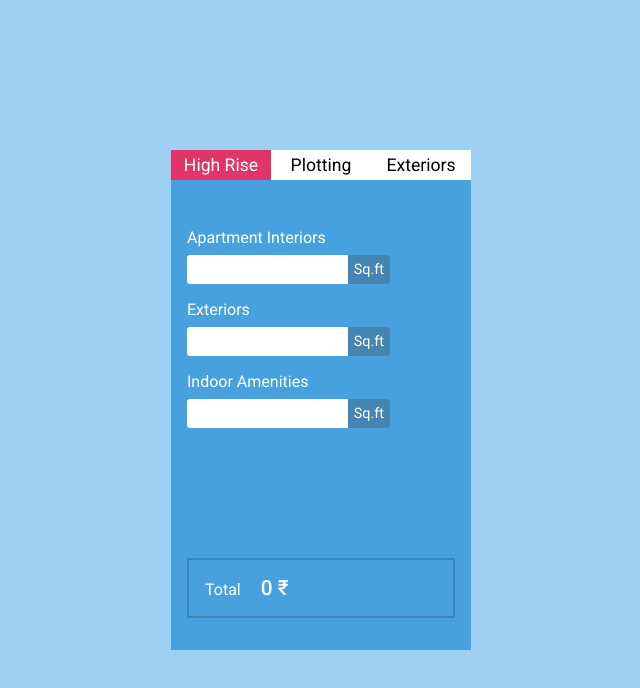
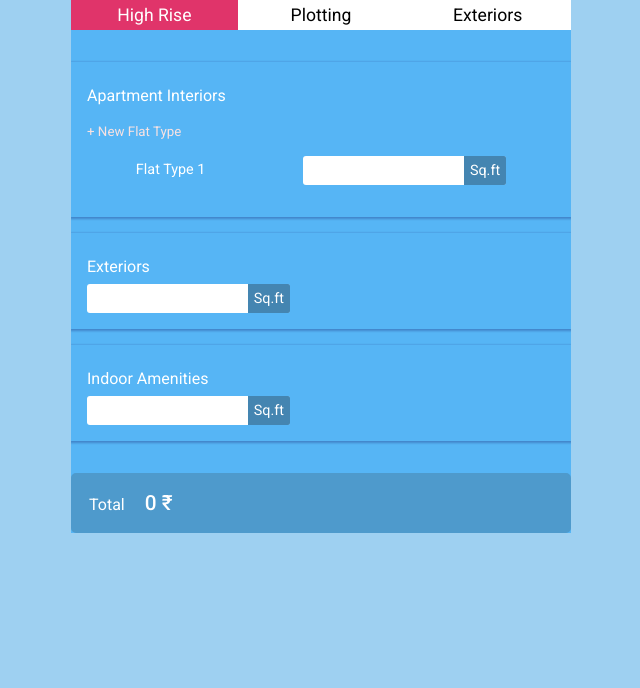
Before and after one commit to chaitanya360/cost-estimator, a plain HTML site: page index.html in a window 1280 px wide. Shown: the whole page, without its empty margins (319-959 px from the left). Drawn offline with Linux system fonts and the light colour scheme.

Commit message:
added add new flat type

```diff
--- a/index.html
+++ b/index.html
@@ -23,9 +23,15 @@
         <div class="tab-body tab-body-active" id="tab0-body">
           <div class="item">
             <div class="title">Apartment Interiors</div>
-            <div class="input-container">
-              <input class="input" type="number" id="hr_interiors" />
-              <span class="unit">Sq.ft</span>
+            <div class="flat-types" id="flat-types">
+              <button class="new-btn" id="new-btn">+ New Flat Type</button>
+              <div class="flat-type" id="flat-type">
+                <div class="flat-type-title">Flat Type 1</div>
+                <div class="input-container">
+                  <input class="input" type="number" id="hr_interiors_1" />
+                  <span class="unit">Sq.ft</span>
+                </div>
+              </div>
             </div>
           </div>
           <div class="item">
--- a/script.js
+++ b/script.js
@@ -1,16 +1,21 @@
 const tabContainer = document.getElementById("tab-container");
 let intervalId;
 let olderValue;
+let flatTypesCount = 1;
 
 const getElement = (id) => document.getElementById(id);
 const totalElement = getElement("overall_total");
+const newBtn = getElement("new-btn");
+const flatTypes = getElement("flat-types");
+const flatType = getElement("flat-type");
+
+// hr-interiors-1 hr_interiors-2 are two inputs for different types
 
 const inputs = [
   {
-    id: "hr_interiors",
-    element: getElement("hr_interiors"),
+    id: "hr_interiors-1",
+    element: getElement("hr_interiors_1"),
   },
-
   {
     id: "hr_exterirors",
     element: getElement("hr_exteriors"),
@@ -76,7 +81,6 @@ const onTabSelect = (e) => {
 };
 
 const handleInputValueChange = () => {
-  console.log(inputValues);
   let total = 0;
   Object.keys(inputValues).forEach((key, idx) => {
     value = inputValues[key];
@@ -87,8 +91,6 @@ const handleInputValueChange = () => {
 };
 
 const onInputFocusIn = (input) => {
-  console.log(input.id);
-
   intervalId = setInterval(() => {
     let value = input.element.value;
     if (value != olderValue) {
@@ -99,10 +101,34 @@ const onInputFocusIn = (input) => {
   }, 100);
 };
 
+const addNewFlatType = () => {
+  let clone = flatType.cloneNode(true);
+  let flatTypesInputs = clone.getElementsByTagName("input");
+  let newTitle = clone.getElementsByClassName("flat-type-title")[0];
+  let newInput = flatTypesInputs[0];
+
+  flatTypesCount++;
+  let newId = `hr_interiors_${flatTypesCount}`;
+  inputs.push({
+    id: newId,
+    element: newInput,
+  });
+  newInput.id = newId;
+  newInput.value = "";
+  newTitle.innerHTML = `Flat Type ${flatTypesCount}`;
+  flatTypes.append(clone);
+  addListenersForInputs();
+};
+
 tabContainer.addEventListener("click", onTabSelect);
-console.log(inputs[0].element);
 
-inputs.forEach((input) => {
-  input.element.addEventListener("focusin", () => onInputFocusIn(input));
-  input.element.addEventListener("focusout", () => clearInterval(intervalId));
-});
+const addListenersForInputs = () => {
+  inputs.forEach((input) => {
+    input.element.addEventListener("focusin", () => onInputFocusIn(input));
+    input.element.addEventListener("focusout", () => clearInterval(intervalId));
+  });
+};
+
+addListenersForInputs();
+
+newBtn.addEventListener("click", addNewFlatType);
--- a/style.css
+++ b/style.css
@@ -3,8 +3,8 @@
 
 :root {
   --clr-light-blue: #9ed0f1;
-  --clr-primary: #47a1df;
-  --clr-primary-darker: #3b86b8;
+  --clr-primary: #56b5f5;
+  --clr-primary-darker: #4e9acc;
   --clr-secondary: #e0346a;
   --clr-secondary-faded: #f8e2e2;
 }
@@ -20,24 +20,30 @@
   display: flex;
   width: 100%;
   height: 100vh;
+  justify-content: center;
   background-color: var(--clr-light-blue);
 }
 
 .body {
   background-color: var(--clr-primary);
   color: white;
-  min-width: 300px;
-  height: 500px;
+  width: 100%;
+  max-width: 500px;
+  height: fit-content;
+  max-height: 100vh;
   /* height: fit-content; */
-  margin: auto;
   display: flex;
   flex-direction: column;
+  flex: 1;
+  /* padding-bottom: 2rem; */
 }
 
 .tab-container {
   display: grid;
   grid-template-columns: 1fr 1fr 1fr;
   height: fit-content;
+  position: sticky;
+  top: 0;
 }
 
 .tab {
@@ -68,8 +74,9 @@
   width: 100%;
   height: 100%;
   background-color: var(--clr-primary);
-  padding: 2rem 1rem;
   display: none;
+  padding: 1rem 0;
+  overflow: auto;
 }
 
 .tab-body-active {
@@ -78,6 +85,8 @@
 
 .item {
   margin: 1rem 0;
+  padding: 1rem;
+  box-shadow: 0px 0.5px 2px 1px rgba(16, 11, 92, 0.277);
 }
 
 .item .title {
@@ -109,10 +118,42 @@
   border: 2px solid #4485b1;
 }
 
+.item .flat-types {
+  margin: 1rem 0;
+  /* max-height: 20vh; */
+  /* overflow: auto; */
+}
+
+.item .flat-types .flat-type {
+  margin: 1rem 0;
+  display: flex;
+  justify-content: space-around;
+}
+
+.item .flat-types .flat-type-title {
+  font-size: 0.9rem;
+  padding: 5px 0;
+}
+
+.item .flat-types .new-btn {
+  border: none;
+  color: var(--clr-secondary-faded);
+  background-color: transparent;
+  cursor: pointer;
+  margin: 0rem 0rem;
+}
+
+.item .flat-types .new-btn:hover {
+  color: var(--clr-secondary);
+}
+
 .total-container {
-  margin: 2rem 1rem;
   padding: 1rem;
   border: 2px solid var(--clr-primary-darker);
+  border-radius: 5px;
+  color: white;
+  background-color: var(--clr-primary-darker);
+  width: 100%;
 }
 
 .total-container .value {
@@ -120,3 +161,22 @@
   font-size: 1.3rem;
   font-weight: 500;
 }
+
+.tab-body::-webkit-scrollbar {
+  width: 10px;
+}
+
+/* Track */
+.tab-body::-webkit-scrollbar-track {
+  background: #f1f1f1;
+}
+
+/* Handle */
+.tab-body::-webkit-scrollbar-thumb {
+  background: var(--clr-primary-darker);
+}
+
+/* Handle on hover */
+.tab-body::-webkit-scrollbar-thumb:hover {
+  background: #555;
+}
```
